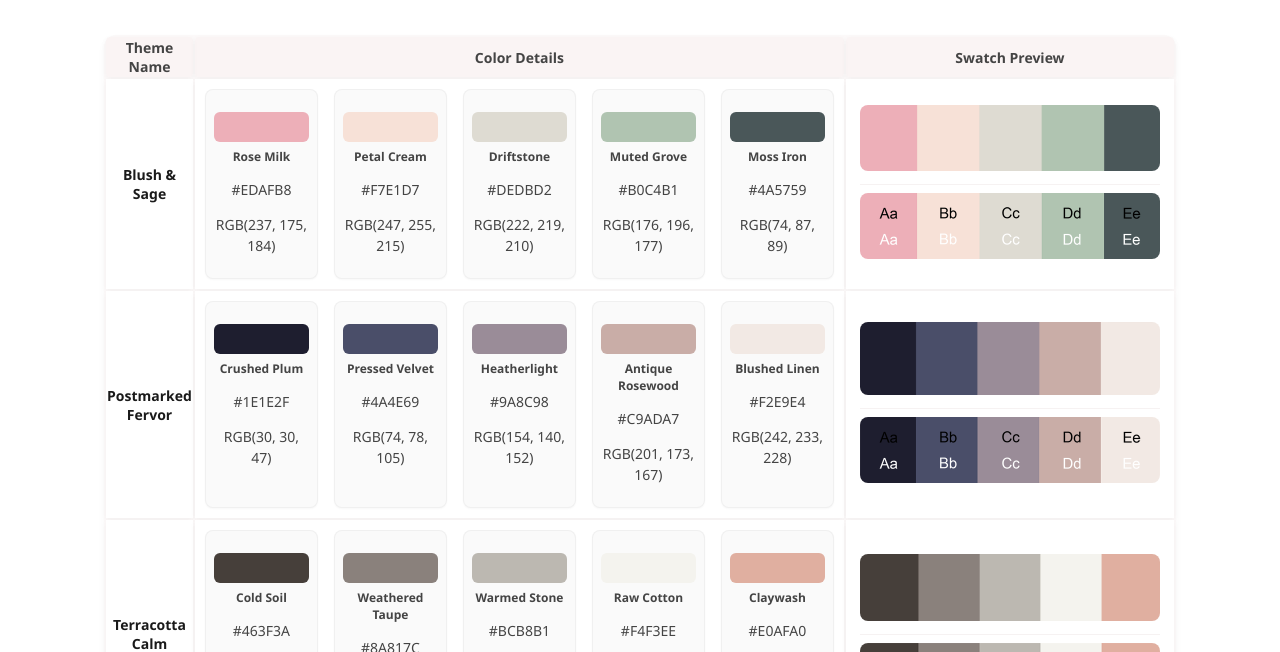
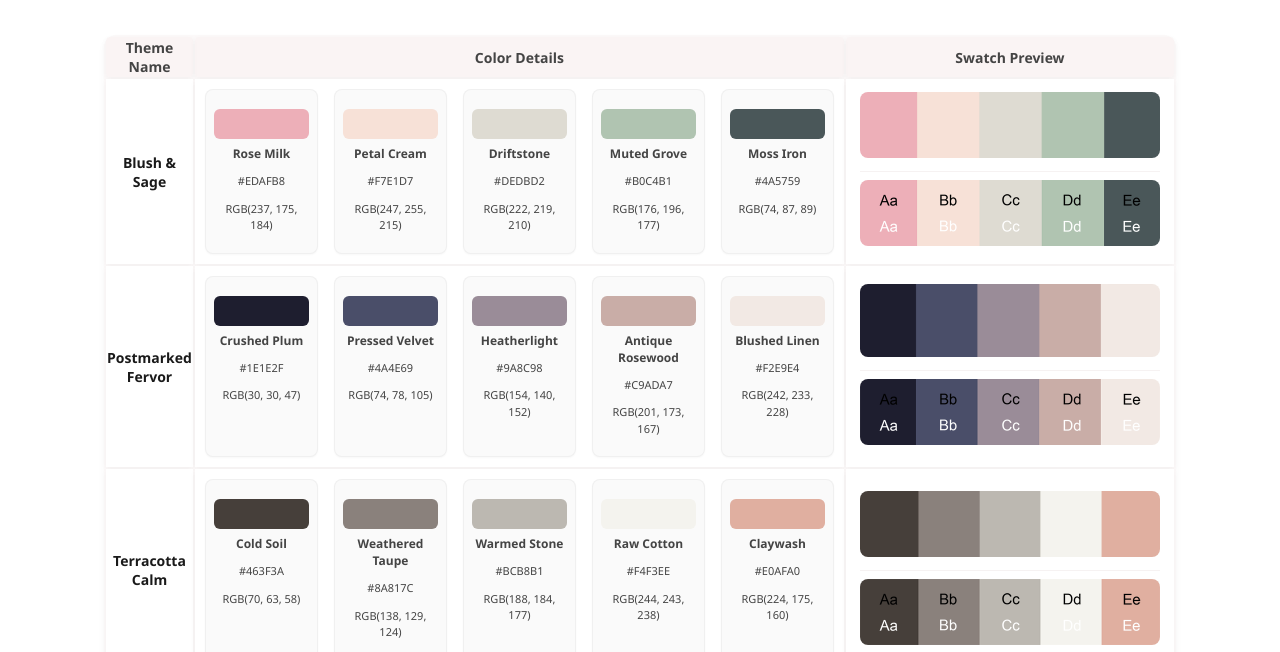
Before and after one commit to MarisaVertz/Color_Palette_Table, a plain HTML site: page index.html in a window 1280 px wide. Shown: the part 145-797 px from the top of the page. Drawn offline with Linux system fonts and the light colour scheme.

Commit message:
font retort

```diff
--- a/style.css
+++ b/style.css
@@ -1,8 +1,3 @@
-html {
-  font-size: 16px;
-
-}
-
 body {
   font-family: segoe ui, sans-serif;
   margin: 20px;
@@ -36,7 +31,7 @@ h4 {
 }
 
 p {
-  font-size: 0.875rem;
+  font-size: 11px;
   line-height: 1.5;
 }
 
```
